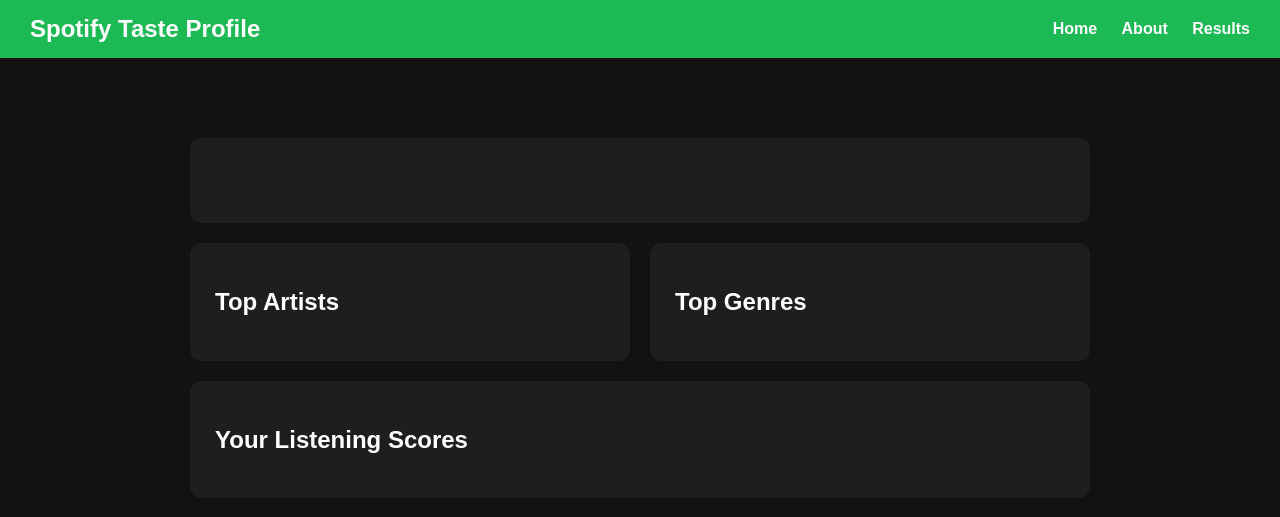
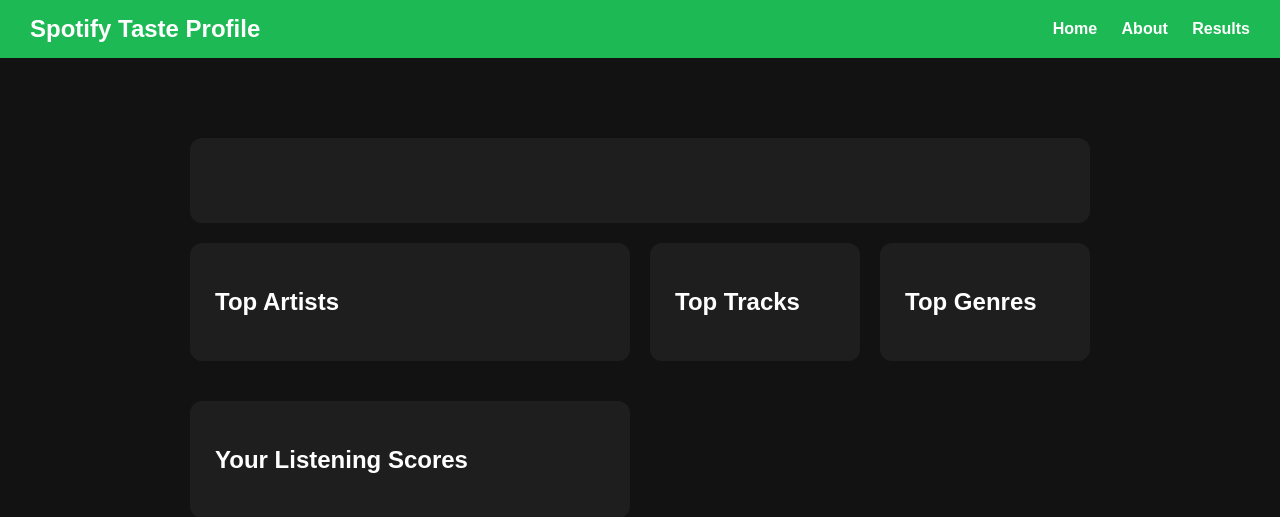
Before and after one commit to zaid-alississ/cs32-final-project, a Flask app: template spotify/templates/results.html in a window 1280 px wide. Shown: the top 517 px of the page. Run offline with Flask 3, Linux system fonts and the light colour scheme; the template is opened without the code that fills it, so the values that code supplies are empty.

Commit message:
save local changes

```diff
--- a/spotify/app.py
+++ b/spotify/app.py
@@ -2,14 +2,17 @@ from flask import Flask, redirect, request, session, url_for, render_template
 import os
 import requests
 import urllib.parse
+from dotenv import load_dotenv
+
+load_dotenv()
 
 app = Flask(__name__)
 app.secret_key = os.getenv("FLASK_SECRET_KEY", "dev-secret-key")
 
-CLIENT_ID = os.getenv("SPOTIFY_CLIENT_ID")
-CLIENT_SECRET = os.getenv("SPOTIFY_CLIENT_SECRET")
-REDIRECT_URI = "https://laughing-acorn-jr79v7wwv77f4xg-5000.app.github.dev/callback"
-SCOPE = "user-top-read"
+CLIENT_ID = os.getenv("CLIENT_ID")
+CLIENT_SECRET = os.getenv("CLIENT_SECRET")
+REDIRECT_URI = os.getenv("REDIRECT_URI")
+SCOPE = os.getenv("SCOPE")
 
 
 @app.route("/")
@@ -83,7 +86,7 @@ def results():
     headers = {"Authorization": f"Bearer {token}"}
 
     artists_res = requests.get(
-        "https://api.spotify.com/v1/me/top/artists?limit=10",
+        "https://api.spotify.com/v1/me/top/artists?limit=5&time_range=short_term",
         headers=headers,
         timeout=10,
     )
@@ -94,6 +97,19 @@ def results():
     artists_data = artists_res.json()
 
     top_artists = [artist["name"] for artist in artists_data.get("items", [])]
+
+    tracks_res = requests.get(
+        "https://api.spotify.com/v1/me/top/tracks?limit=5&time_range=short_term",
+        headers=headers,
+        timeout=10,
+    )
+
+    if tracks_res.status_code != 200:
+        return f"Top tracks request failed: {tracks_res.text}"
+
+    tracks_data = tracks_res.json()
+
+    top_tracks = [track["name"] for track in tracks_data.get("items", [])]
 
     genre_counts = {}
     for artist in artists_data.get("items", []):
@@ -106,18 +122,19 @@ def results():
     profile_description = "This is a first version of your Spotify taste profile based on your top artists and genres."
 
     scores = {
-        "Energy": 75,
-        "Variety": min(len(top_genres) * 15, 100),
-        "Mainstream": 60,
+        "Energy": 0,
+        "Variety": 0,
+        "Mainstream": 0,
     }
 
     return render_template(
-        "results.html",
-        profile_name=profile_name,
-        profile_description=profile_description,
-        top_artists=top_artists,
-        top_genres=top_genres,
-        scores=scores,
+    "results.html",
+    profile_name=profile_name,
+    profile_description=profile_description,
+    top_artists=top_artists,
+    top_tracks=top_tracks,
+    top_genres=top_genres,
+    scores=scores,
     )
 
 
--- a/spotify/templates/results.html
+++ b/spotify/templates/results.html
@@ -32,6 +32,16 @@
                 </ul>
             </div>
 
+        <section class="info-grid">
+            <div class="info-box">
+                <h2>Top Tracks</h2>
+                <ul>
+                    {% for track in top_tracks %}
+                        <li>{{ track }}</li>
+                    {% endfor %}
+                </ul>
+            </div>
+
             <div class="info-box">
                 <h2>Top Genres</h2>
                 <ul>
```
